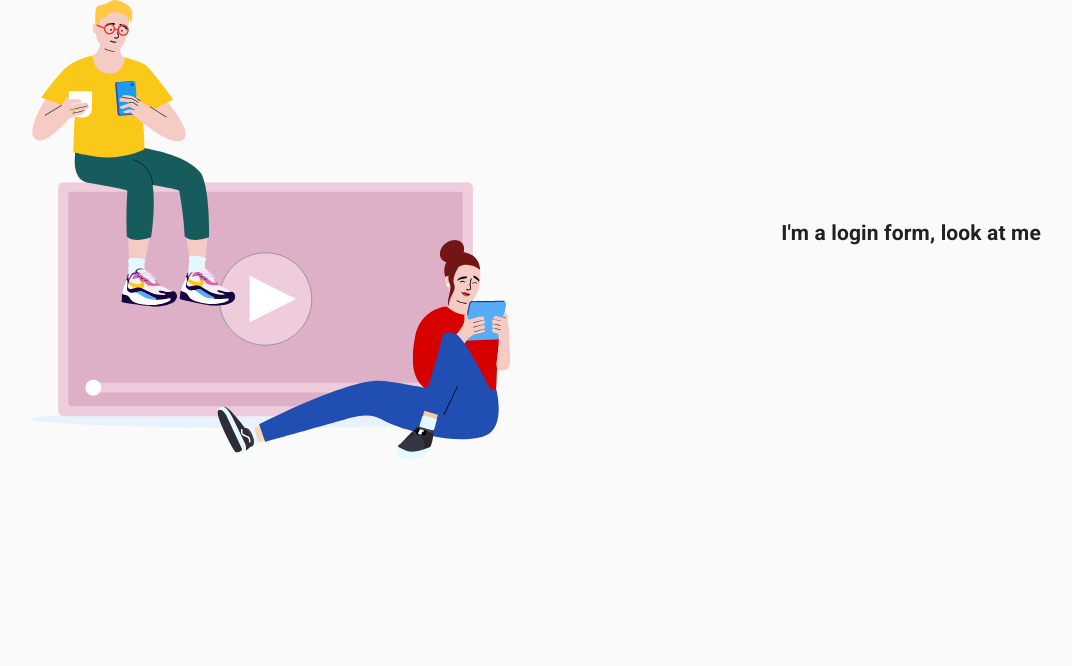
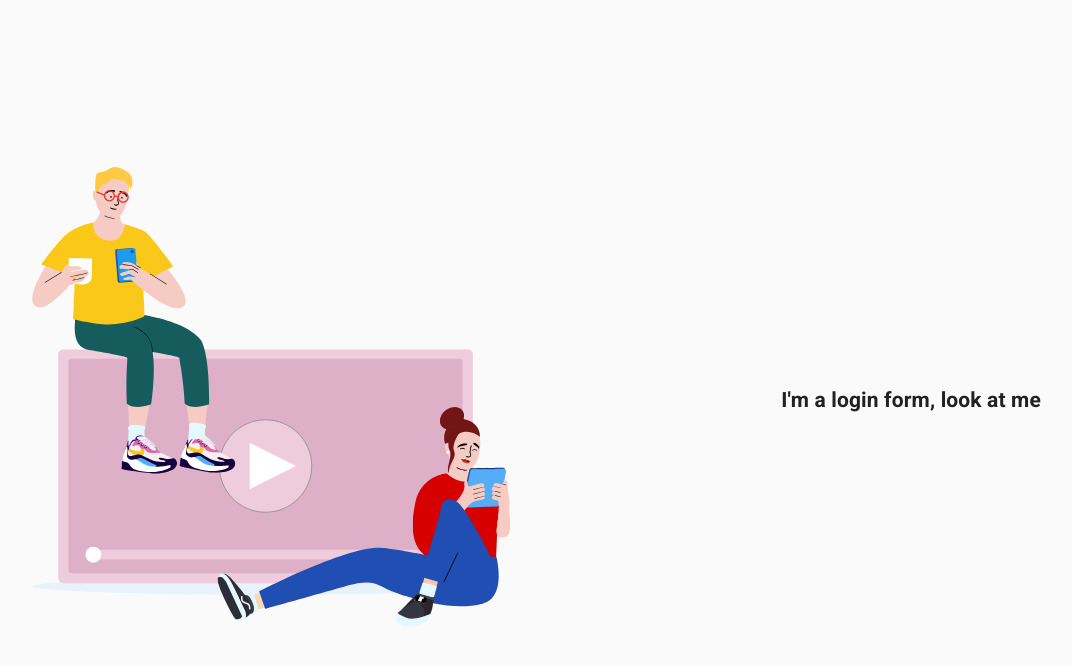
Before and after one commit to kibartas/PSK, a React (Create React App) app in the folder frontend/: page / in a window 1280 px wide. Shown: the top 666 px of the page, without its empty margins (104-1176 px from the left). Built offline with nearby package versions, Linux system fonts and the light colour scheme.

Commit message:
[WDB-10] create styling file for LoginPage.js

```diff
--- a/frontend/src/containers/LoginPage/styles.css
+++ b/frontend/src/containers/LoginPage/styles.css
@@ -0,0 +1,3 @@
+.root {
+    height: 100vh;
+}
```
